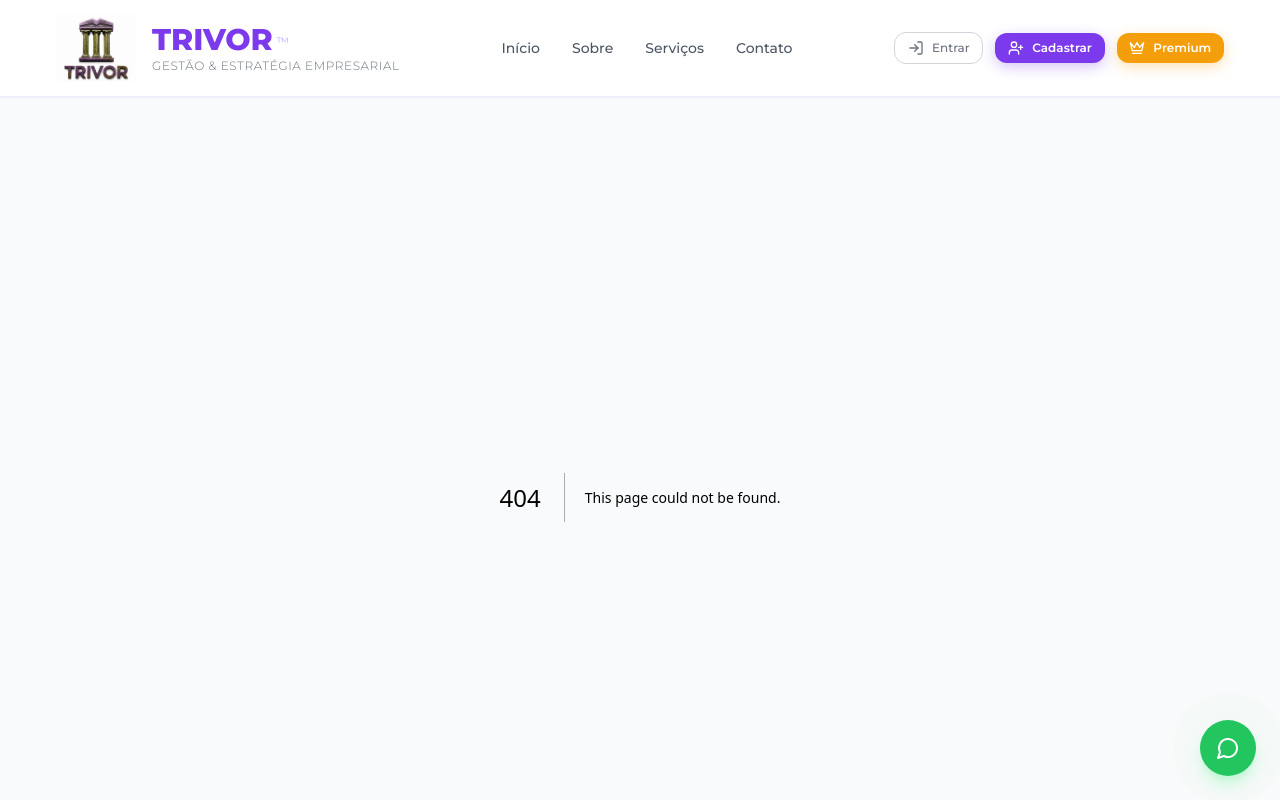
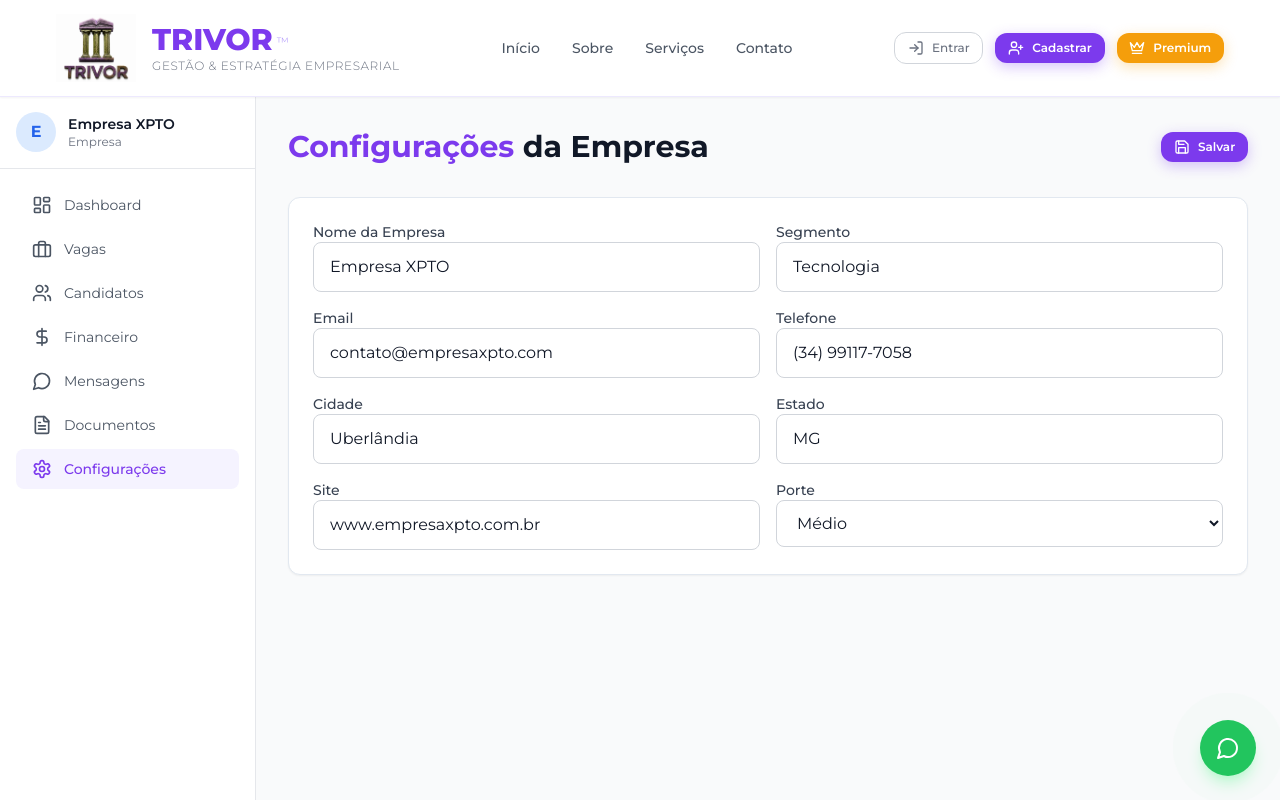
Before and after one commit to trivoroficial/consult_recruit, a Next.js app: page /empresa/configuracoes in a window 1280 px wide. Before the commit this address had no page. Shown: the top 800 px of the page. Built offline with nearby package versions, Linux system fonts and the light colour scheme.

Commit message:
Add ConfiguracoesEmpresa component for company settings

```diff
--- /dev/null
+++ b/src/app/(dashboard)/empresa/configuracoes/page.tsx
@@ -0,0 +1,122 @@
+'use client'
+
+import { SidebarEmpresa } from '@/components/layout/SidebarEmpresa'
+import { Building2, Mail, Phone, MapPin, User, Save, Globe } from 'lucide-react'
+import { useState } from 'react'
+
+export default function ConfiguracoesEmpresa() {
+  const [config, setConfig] = useState({
+    nome: 'Empresa XPTO',
+    email: 'contato@empresaxpto.com',
+    telefone: '(34) 99117-7058',
+    cidade: 'Uberlândia',
+    estado: 'MG',
+    site: 'www.empresaxpto.com.br',
+    segmento: 'Tecnologia',
+    porte: 'Médio'
+  })
+
+  return (
+    <div className="flex min-h-screen bg-gray-50">
+      <SidebarEmpresa />
+      <div className="flex-1 ml-64 p-8">
+        <div className="flex items-center justify-between mb-8">
+          <h1 className="text-3xl font-bold">
+            <span className="text-purple-600">Configurações</span> da Empresa
+          </h1>
+          <button className="btn-primary btn-sm flex items-center gap-2">
+            <Save className="h-4 w-4" />
+            Salvar
+          </button>
+        </div>
+
+        <div className="bg-white rounded-xl shadow-sm border p-6">
+          <div className="grid md:grid-cols-2 gap-4">
+            <div>
+              <label className="block text-sm font-medium text-gray-700">Nome da Empresa</label>
+              <input
+                type="text"
+                className="input-default"
+                value={config.nome}
+                onChange={(e) => setConfig({...config, nome: e.target.value})}
+              />
+            </div>
+
+            <div>
+              <label className="block text-sm font-medium text-gray-700">Segmento</label>
+              <input
+                type="text"
+                className="input-default"
+                value={config.segmento}
+                onChange={(e) => setConfig({...config, segmento: e.target.value})}
+              />
+            </div>
+
+            <div>
+              <label className="block text-sm font-medium text-gray-700">Email</label>
+              <input
+                type="email"
+                className="input-default"
+                value={config.email}
+                onChange={(e) => setConfig({...config, email: e.target.value})}
+              />
+            </div>
+
+            <div>
+              <label className="block text-sm font-medium text-gray-700">Telefone</label>
+              <input
+                type="text"
+                className="input-default"
+                value={config.telefone}
+                onChange={(e) => setConfig({...config, telefone: e.target.value})}
+              />
+            </div>
+
+            <div>
+              <label className="block text-sm font-medium text-gray-700">Cidade</label>
+              <input
+                type="text"
+                className="input-default"
+                value={config.cidade}
+                onChange={(e) => setConfig({...config, cidade: e.target.value})}
+              />
+            </div>
+
+            <div>
+              <label className="block text-sm font-medium text-gray-700">Estado</label>
+              <input
+                type="text"
+                className="input-default"
+                value={config.estado}
+                onChange={(e) => setConfig({...config, estado: e.target.value})}
+              />
+            </div>
+
+            <div>
+              <label className="block text-sm font-medium text-gray-700">Site</label>
+              <input
+                type="text"
+                className="input-default"
+                value={config.site}
+                onChange={(e) => setConfig({...config, site: e.target.value})}
+              />
+            </div>
+
+            <div>
+              <label className="block text-sm font-medium text-gray-700">Porte</label>
+              <select
+                className="input-default"
+                value={config.porte}
+                onChange={(e) => setConfig({...config, porte: e.target.value})}
+              >
+                <option>Pequeno</option>
+                <option>Médio</option>
+                <option>Grande</option>
+              </select>
+            </div>
+          </div>
+        </div>
+      </div>
+    </div>
+  )
+}
```
